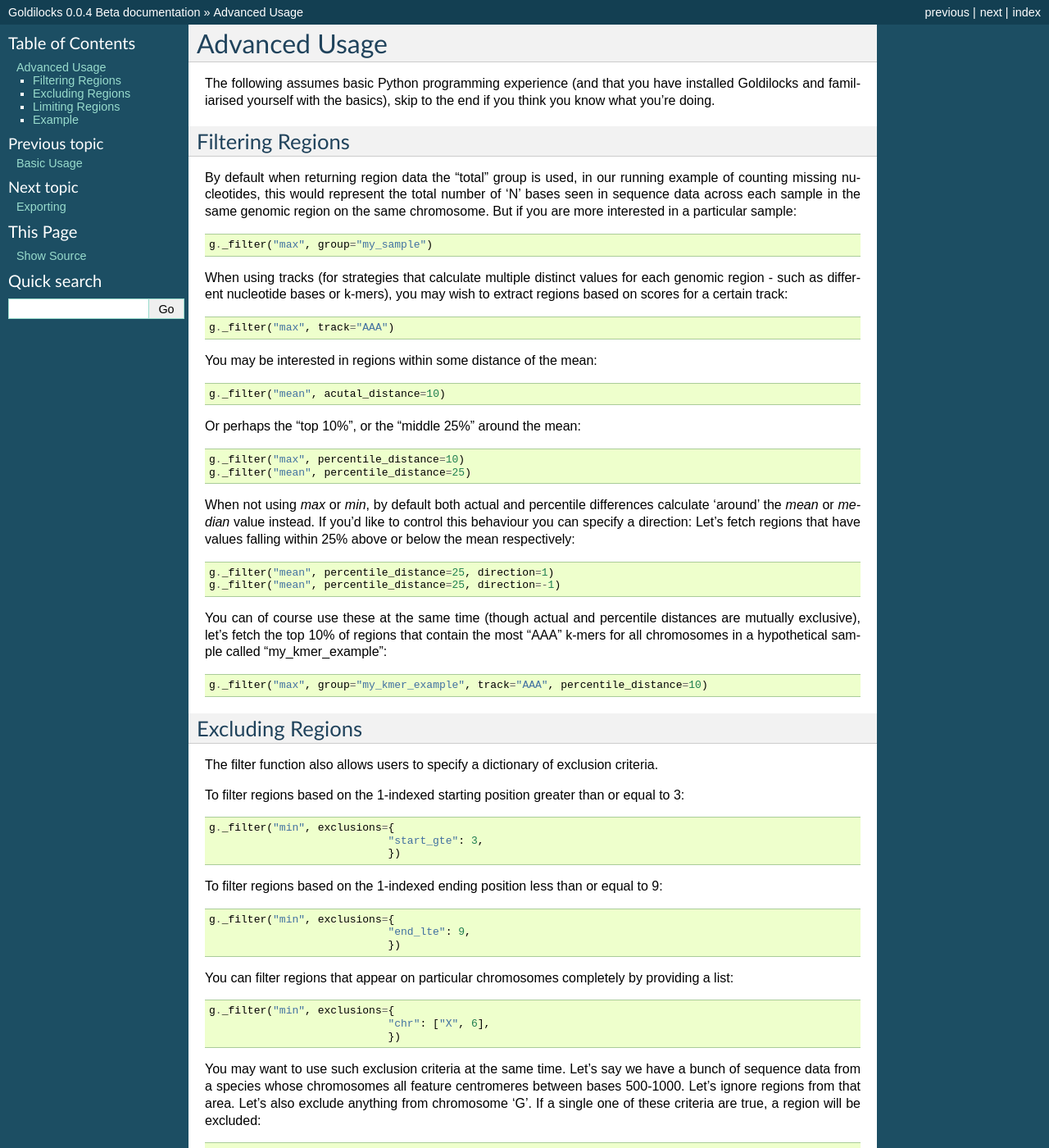
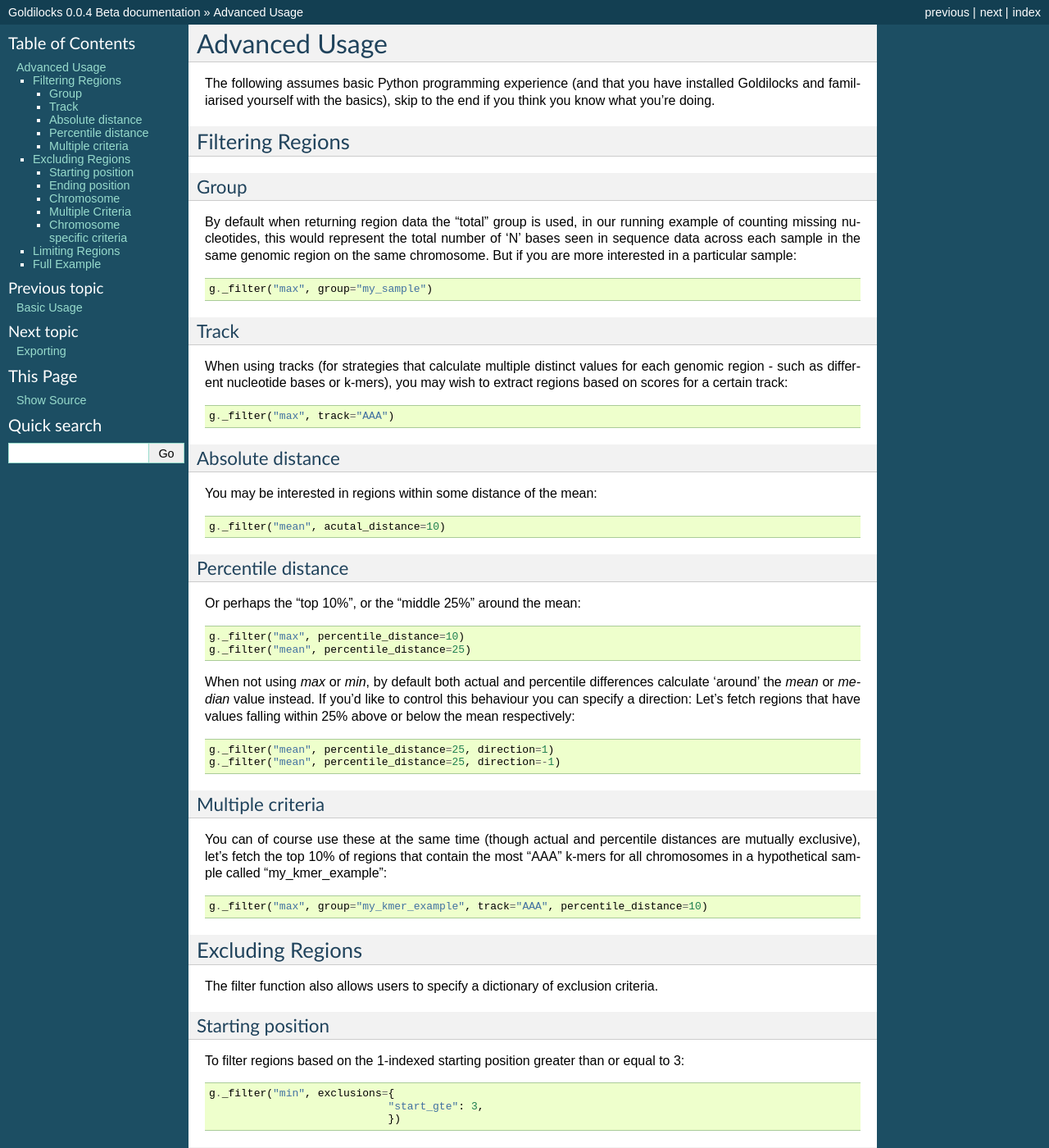
Before and after one commit to SamStudio8/goldilocks, a Sphinx documentation site: the page built from docs/advanced.rst, in a window 1280 px wide and 1400 px high. Shown: the whole window at 82% size. Built offline with Sphinx 7.4.7, drawn with Linux system fonts in a browser that asks for light colours; some of the changed text lies outside the part shown.

Commit message:
Advanced doc headers

```diff
--- a/docs/advanced.rst
+++ b/docs/advanced.rst
@@ -10,6 +10,9 @@ with the basics), skip to the end if you think you know what you're doing.
 Filtering Regions
 -----------------
 
+Group
+~~~~~~~~
+
 By default when returning region data the "total" group is used, in our running
 example of counting missing nucleotides, this would represent the total number
 of 'N' bases seen in sequence data across each sample in the same genomic region
@@ -18,6 +21,9 @@ on the same chromosome. But if you are more interested in a particular sample: :
     g._filter("max", group="my_sample")
 
 
+Track
+~~~~~~~~
+
 When using tracks (for strategies that calculate multiple distinct values for
 each genomic region - such as different nucleotide bases or k-mers), you may wish
 to extract regions based on scores for a certain track: ::
@@ -25,9 +31,16 @@ to extract regions based on scores for a certain track: ::
     g._filter("max", track="AAA")
 
 
+Absolute distance
+~~~~~~~~~~~~~~~~~~~~~~~~~~~~
+
 You may be interested in regions within some distance of the mean: ::
 
     g._filter("mean", acutal_distance=10)
+
+
+Percentile distance
+~~~~~~~~~~~~~~~~~~~~~
 
 Or perhaps the "top 10%", or the "middle 25%" around the mean: ::
 
@@ -43,6 +56,9 @@ falling within 25% above or below the mean respectively: ::
     g._filter("mean", percentile_distance=25, direction=-1)
 
 
+Multiple criteria
+~~~~~~~~~~~~~~~~~
+
 You can of course use these at the same time (though actual and percentile distances
 are mutually exclusive), let's fetch the top 10% of regions that contain the most
 "AAA" k-mers for all chromosomes in a hypothetical sample called "my_kmer_example": ::
@@ -55,11 +71,17 @@ Excluding Regions
 
 The filter function also allows users to specify a dictionary of exclusion criteria.
 
+Starting position
+~~~~~~~~~~~~~~~~~
+
 To filter regions based on the 1-indexed starting position greater than or equal to 3: ::
 
     g._filter("min", exclusions={
                                 "start_gte": 3,
                                 })
+
+Ending position
+~~~~~~~~~~~~~~~
 
 To filter regions based on the 1-indexed ending position less than or equal to 9: ::
 
@@ -67,11 +89,17 @@ To filter regions based on the 1-indexed ending position less than or equal to 9
                                 "end_lte": 9,
                                 })
 
+Chromosome
+~~~~~~~~~~
+
 You can filter regions that appear on particular chromosomes completely by providing a list: ::
 
     g._filter("min", exclusions={
                                 "chr": ["X", 6],
                                 })
+
+Multiple Criteria
+~~~~~~~~~~~~~~~~~
 
 You may want to use such exclusion criteria at the same time. Let's say we have
 a bunch of sequence data from a species whose chromosomes all feature centromeres
@@ -94,6 +122,9 @@ Note the use of `use_and=True`! [#]_ ::
                                  "chr": ['X', 'Y'],
                                  }, use_and=True)
 
+
+Chromosome specific criteria
+~~~~~~~~~~~~~~~~~~~~~~~~~~~~
 
 Finally applying exclusions across all chromosomes might seem quite naive, what
 if we want to ignore centromeres on a real species? Introducing chromosome
@@ -135,8 +166,8 @@ One may also limit the number of results returned by Goldilocks: ::
     g._filter("mean", limit=10)
 
 
-Example
--------
+Full Example
+------------
 
 Almost all of these options can be used together! Let's finish off our examples
 by finding the top 5 regions that are within an absolute distance of 1.0 from
```
